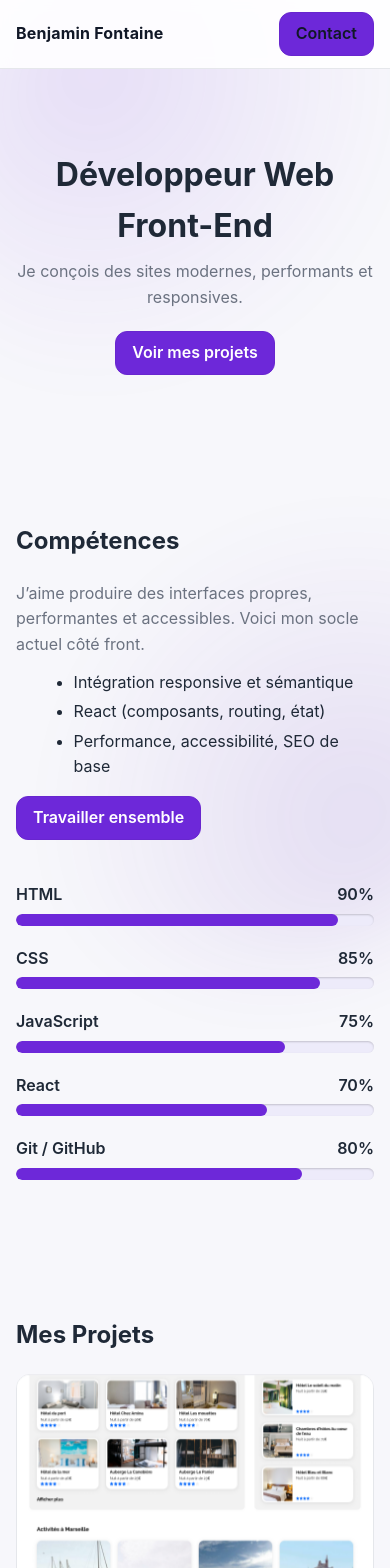
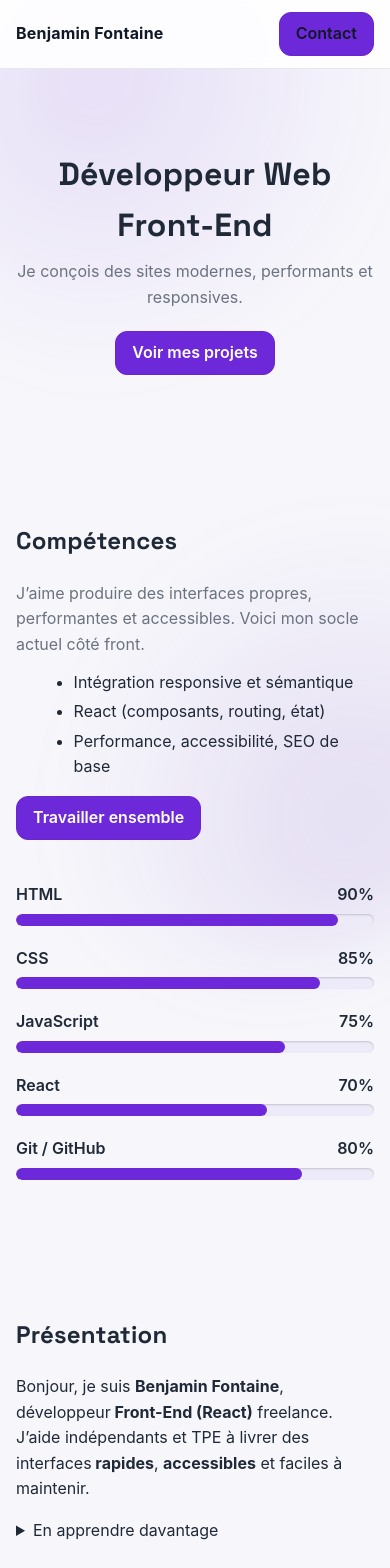
Before and after one commit to Bennftn/Portfolio, a React (Vite) app: page / in a window 390 px wide. Shown: the top 1568 px of the page. Built offline with nearby package versions, Linux system fonts and the light colour scheme; what @dr.pogodin/react-helmet would draw is missing.

Commit message:
ajout d'un menu deroulant pour la section de presentation, et ajustement du style pour le responsive

```diff
--- a/index.html
+++ b/index.html
@@ -4,6 +4,11 @@
     <meta charset="UTF-8" />
     <link rel="icon" type="image/svg+xml" href="/vite.svg" />
     <link rel="stylesheet" href="https://cdn.jsdelivr.net/npm/devicon@2.15.1/devicon.min.css">
+    <link rel="preconnect" href="https://fonts.googleapis.com">
+    <link rel="preconnect" href="https://fonts.gstatic.com" crossorigin>
+    <!-- Exemple : Manrope (400/600/800) + Space Grotesk (700) -->
+    <link href="https://fonts.googleapis.com/css2?family=Manrope:wght@400;600;800&family=Space+Grotesk:wght@700&display=swap" rel="stylesheet">
+
     <meta name="viewport" content="width=device-width, initial-scale=1.0" />
     <title>Portfolio - Benjamin Fontaine</title>
     <meta name="description" content="Développeur Web Front-End - Découvrez mes projets en React, HTML, CSS, JS." />
--- a/src/App.css
+++ b/src/App.css
@@ -1,3 +1,23 @@
+:root{
+  --font-sans: "Manrope", system-ui, -apple-system, Segoe UI, Roboto, Arial, sans-serif;
+  --font-display: "Space Grotesk", var(--font-sans);
+}
+
+body{
+  font-family: var(--font-sans);
+  font-optical-sizing: auto;          /* pour les polices variables */
+  -webkit-font-smoothing: antialiased;
+  -moz-osx-font-smoothing: grayscale;
+  line-height: 1.6;
+}
+
+h1, h2, .display{
+  font-family: var(--font-display);
+  font-weight: 700;
+  letter-spacing: .2px;
+}
+
+
 /* =========
    Thème & palette
    ========= */
--- a/src/pages/Home.jsx
+++ b/src/pages/Home.jsx
@@ -9,11 +9,7 @@ import { journey } from "../data/journey.js";
 import { Helmet } from "@dr.pogodin/react-helmet";
 
 
-<Helmet>
-  <title>Portfolio — Benjamin Fontaine</title>
-  <meta name="description" content="Intégrations front modernes, React, accessibilité." />
-  <link rel="canonical" href="" />  {/*a remplir apres */}
-</Helmet>
+
 
 export default function Home() {
   const { hash } = useLocation();
@@ -24,8 +20,22 @@ export default function Home() {
     }
   }, [hash]);
 
+  //domaine a remplir plus tard
+  // const canonical = "NOM-DE-DOMAINE";
+
   return (
     <>
+      {/*<Helmet
+      title="Portfolio - Benjamin Fontaine"
+      meta={[
+        {
+          name: "Description",
+          content: "Intégrations front modernes, React, accesibilité.",
+        },
+      ]}
+      link={[{ rel: "canonical", href: canonical }]}
+      />*/}{/*a remplir apres */}
+
       <section id="accueil" className="hero">
         <div className="container">
           <h1>Développeur Web Front-End</h1>
@@ -60,6 +70,99 @@ export default function Home() {
       </div>
     </section>
 
+    <section id="presentation" className="intro section">
+  <div className="container">
+    <h2>Présentation</h2>
+
+    {/* 1) Accroche courte visible */}
+    <p className="lead">
+      Bonjour, je suis <strong>Benjamin Fontaine</strong>, développeur
+      <strong> Front-End (React)</strong> freelance. J’aide indépendants et TPE à livrer des interfaces
+      <strong> rapides</strong>, <strong>accessibles</strong> et faciles à maintenir.
+    </p>
+
+    {/* 2) Le pitch en 6 actes replié */}
+<details className="readmore">
+  <summary>En apprendre davantage</summary>
+  <div className="prose">
+    <h3>1. Accroche identitaire</h3>
+    <p>
+      Je m’appelle <strong>Benjamin Fontaine</strong>, développeur <strong>Front-End</strong> freelance
+      spécialisé <strong>React</strong>. J’aide indépendants et TPE à transformer des maquettes en
+      interfaces <strong>rapides</strong>, <strong>accessibles</strong> et <strong>évolutives</strong>, sans
+      sacrifier la qualité du code.
+    </p>
+    <p>
+      Mon terrain de jeu : des UI claires, performantes et maintenables, construites avec des
+      composants propres et une base technique solide.
+    </p>
+
+    <h3>2. Parcours et légitimité</h3>
+    <p>
+      Issu d’une reconversion structurée via la formation <strong>OpenClassrooms (Développeur Web)</strong>,
+      j’ai consolidé mes compétences par des projets concrets. Venir d’un univers orienté
+      utilisateur m’a appris à écouter les besoins, cadrer un périmètre et livrer de façon itérative.
+    </p>
+    <p>
+      Ce qui m’a fait rester ? La satisfaction de résoudre des problèmes réels par le code et
+      d’offrir une expérience fluide aux utilisatrices et utilisateurs.
+    </p>
+
+    <h3>3. Stack technique et expertise</h3>
+    <p>
+      Au quotidien : <strong>HTML sémantique</strong>, <strong>CSS moderne</strong> (Flexbox, Grid, variables),
+      <strong>JavaScript</strong> et <strong>React</strong> (hooks, composition, <strong>React Router</strong>).
+      Je travaille avec <strong>Git/GitHub</strong>, une attention forte à
+      l’<strong>accessibilité</strong> (landmarks, navigation clavier, contrastes) et à la
+      <strong>performance</strong> (images responsives, lazy-loading, budgets, audits Lighthouse).
+      J’intègre aussi un <strong>SEO de base</strong> efficace (balises, métadonnées, structure du contenu).
+    </p>
+
+    <h3>4. Projets marquants et impact</h3>
+    <ul>
+      <li>
+        <strong>Booki</strong> — Intégration <em>pixel-perfect</em> et entièrement responsive, respect strict
+        des contrastes AA et de la maquette sur plusieurs breakpoints.
+      </li>
+      <li>
+        <strong>Sophie Bluel</strong> — Galerie filtrable avec interface d’admin en JavaScript Vanilla :
+        appels API, gestion d’état côté front, modales, validations et messages d’erreur clairs.
+      </li>
+      <li>
+        <strong>Kasa</strong> — Application React avec <strong>routing dynamique</strong>, composants
+        réutilisables (accordéon, tags, rating) et gestion robuste des 404 pour une base de code
+        propre et évolutive.
+      </li>
+    </ul>
+
+    <h3>5. Approche et différenciation</h3>
+    <p>
+      Je privilégie des cycles courts, des démos régulières et une communication simple.
+      Mon approche <strong>accessibility-first</strong> garantit que le design et le code servent
+      toutes et tous : focus visibles, interactions prévisibles, lecture confortable.
+    </p>
+    <p>
+      Côté technique, j’opte pour des composants réutilisables, une dette minimale et des décisions
+      documentées pour faciliter la reprise. Objectif : livrer vite, bien et de manière mesurable.
+    </p>
+
+    <h3>6. Projection et ambitions</h3>
+    <p>
+      Je recherche des missions freelance : sites vitrines/portfolios, intégrations
+      <strong> Figma → React</strong>, refontes orientées <strong>performance</strong> et <strong>SEO</strong>.
+      J’ai envie de pousser des <strong>design systems</strong> légers, mener des audits
+      <strong> A11y/Perf</strong> et accompagner mes clients sur des bonnes pratiques durables.
+    </p>
+    <p style={{ textAlign: "center", marginTop: 12 }}>
+      <a className="btn" href="/contact">Me contacter</a>
+    </p>
+  </div>
+</details>
+
+  </div>
+</section>
+
+
 
       <section id="projets" className="projets section">
         <div className="container">
```
